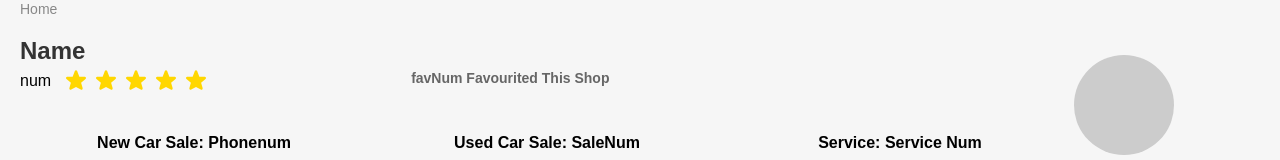
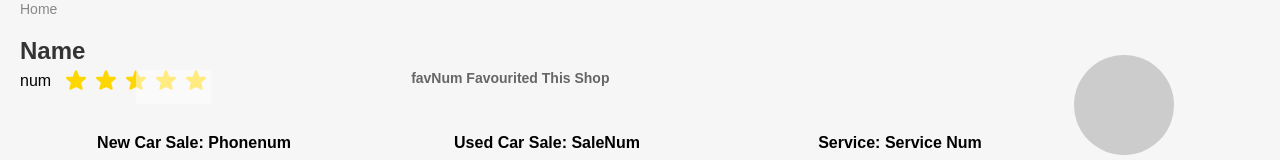
Before and after one commit to Glorlicon/Car_History_Report_System, a React (Create React App) app in the folder CarHistoryReportSystem/: page /dealer/1 in a window 1280 px wide. Shown: the part 135-295 px from the top of the page. Built offline with nearby package versions, Linux system fonts and the light colour scheme.

Commit message:
Add Rating

```diff
--- a/CarHistoryReportSystem/src/pages/common/CarDealerProfile.tsx
+++ b/CarHistoryReportSystem/src/pages/common/CarDealerProfile.tsx
@@ -1,10 +1,20 @@
-import React from 'react';
+import React, { useEffect, useState } from 'react';
 import { useSelector } from 'react-redux';
 import { RootState } from '../../store/State';
 import '../../styles/CarDealerProfile.css'
 
 function CarDealerProfile() {
     const data = useSelector((state: RootState) => state.auth.token)
+
+    const [overlayWidth, setOverlayWidth] = useState<string>('100%');
+
+    const value = 50;
+    const max = 100;
+
+    useEffect(() => {
+        const percentage = Math.round((value / max) * 100);
+        setOverlayWidth(`${100 - percentage}%`);
+    }, [value, max]);
     return (
         <div className="car-dealer-profile">
 
@@ -19,8 +29,9 @@ function CarDealerProfile() {
                     <div className="dealer-info">
                         <h1>Name</h1>
                         <div className="rating-favoured">
+                            <p> num</p>
                             <div className="stars">
-                                <p> num</p>
+
                                 <svg width="20" height="20" viewBox="0 0 940.688 940.688">
                                     <path d="M885.344,319.071l-258-3.8l-102.7-264.399c-19.8-48.801-88.899-48.801-108.6,0l-102.7,264.399l-258,3.8 c-53.4,3.101-75.1,70.2-33.7,103.9l209.2,181.4l-71.3,247.7c-14,50.899,41.1,92.899,86.5,65.899l224.3-122.7l224.3,122.601 c45.4,27,100.5-15,86.5-65.9l-71.3-247.7l209.2-181.399C960.443,389.172,938.744,322.071,885.344,319.071z" />
                                 </svg>
@@ -36,7 +47,7 @@ function CarDealerProfile() {
                                 <svg width="20" height="20" viewBox="0 0 940.688 940.688">
                                     <path d="M885.344,319.071l-258-3.8l-102.7-264.399c-19.8-48.801-88.899-48.801-108.6,0l-102.7,264.399l-258,3.8 c-53.4,3.101-75.1,70.2-33.7,103.9l209.2,181.4l-71.3,247.7c-14,50.899,41.1,92.899,86.5,65.899l224.3-122.7l224.3,122.601 c45.4,27,100.5-15,86.5-65.9l-71.3-247.7l209.2-181.399C960.443,389.172,938.744,322.071,885.344,319.071z" />
                                 </svg>
-                                <div className="overlay"></div>
+                                <div className="overlay" style={{ width: overlayWidth }}></div>
                             </div>
                             <span className="favorites">
                                 favNum Favourited This Shop
--- a/CarHistoryReportSystem/src/styles/CarDealerProfile.css
+++ b/CarHistoryReportSystem/src/styles/CarDealerProfile.css
@@ -36,18 +36,21 @@
     color: #666;
 }
 
-.rating-favoured{
-    display:flex;
-    flex-direction:row;
+    .favorites{
+        padding-left: 200px;
+    }
+
+    .rating-favoured {
+        display: flex;
+        flex-direction: row;
     }
 
 .stars{
     display:flex;
     flex-direction: row;
-    padding-right: 200px;
 }
 
-    .stars p {
+.rating-favoured p {
     line-height: 14px;
     margin-top: 4px;
     vertical-align: middle;
@@ -332,25 +335,27 @@ span {
     text-align: left;
 }
 
-.stars {
-    position: relative;
-    white-space: nowrap;
-}
 
     .stars svg {
         width: 30px;
     }
 
-.overlay {
-    background: #fff;
-    height: 100%;
-    overflow: hidden;
-    mix-blend-mode: color;
-    position: absolute;
-    top: 0;
-    right: 0;
-}
 
 svg {
     fill: gold;
 }
+
+.stars {
+    position: relative; /* Add this line */
+    display: flex;
+    flex-direction: row;
+}
+
+.overlay {
+    position: absolute; /* Absolutely position the overlay */
+    top: 0;
+    right: 0;
+    height: 100%;
+    background-color: rgba(255, 255, 255, 0.5);
+    z-index: 1;
+}
```
Lines whose indentation alone changed are shown as unchanged.
